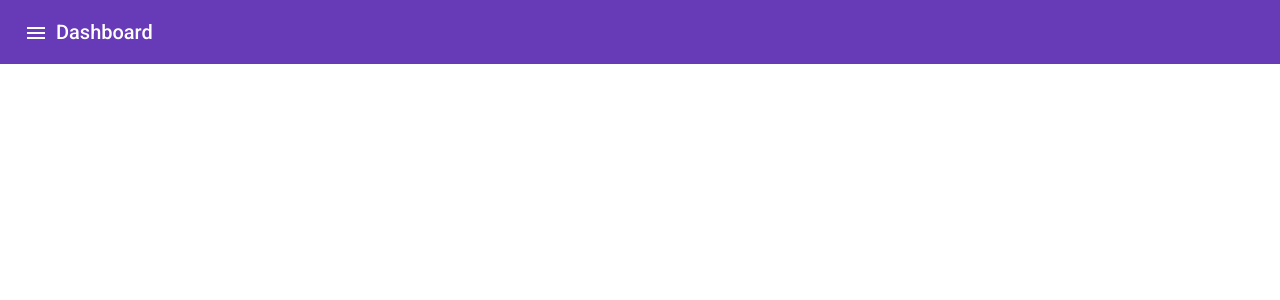
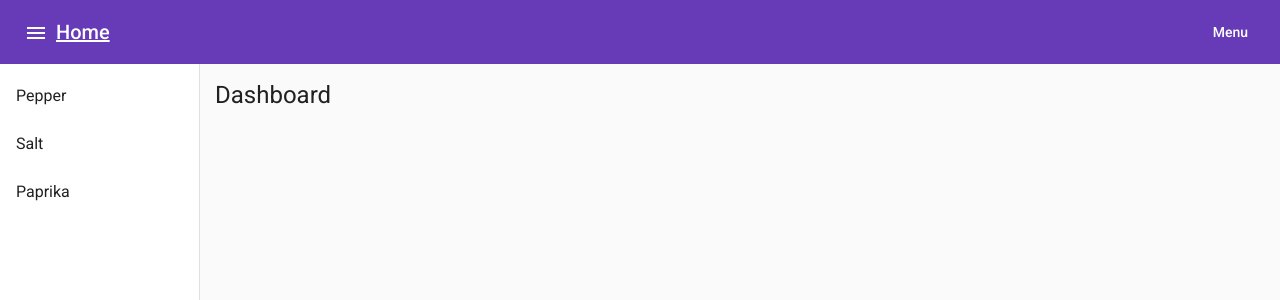
Before and after one commit to torongomlbd/angular-material-starter, an Angular app: page /dashboard in a window 1280 px wide. Both pictures are taken after a click on the button "menu". Shown: the top 300 px of the page. Built offline with nearby package versions, Linux system fonts and the light colour scheme.

Commit message:
feat: sidebar toggle and height

```diff
--- a/src/app/app.component.scss
+++ b/src/app/app.component.scss
@@ -7,14 +7,3 @@
   left: 0;
   right: 0;
 }
-.example-spacer {
-    flex: 1 1 auto;
-  }
-
-
-.sidenav-container {
-    flex: 1;
-    .sidenav {
-        width: 200px;
-    }
-  }
--- a/src/app/layout/dashboard-layout/dashboard-layout.component.html
+++ b/src/app/layout/dashboard-layout/dashboard-layout.component.html
@@ -1,23 +1,28 @@
-<div class="root-container">
+<div class="dashboard-container">
   <mat-toolbar color="primary" class="main-toolbar">
     <button mat-icon-button (click)="sidenav.toggle()"><mat-icon>menu</mat-icon></button>
-    <h1 class="example-app-name">Dashboard</h1>
+    <a routerLink="/" style="color: #fff;">Home</a>
     <span class="example-spacer"></span>
-    <!-- <button mat-button [matMenuTriggerFor]="menu">Menu</button>
+    <button mat-button [matMenuTriggerFor]="menu">Menu</button>
     <mat-menu #menu="matMenu">
       <button mat-menu-item>Item 1</button>
       <button mat-menu-item>Item 2</button>
-    </mat-menu> -->
+    </mat-menu>
   </mat-toolbar>
   <mat-sidenav-container  class="sidenav-container">
     <mat-sidenav #sidenav mode="side" class="sidenav">
-      Sidenav
+      <mat-list>
+        <mat-list-item> Pepper </mat-list-item>
+        <mat-list-item> Salt </mat-list-item>
+        <mat-list-item> Paprika </mat-list-item>
+      </mat-list>
     </mat-sidenav>
 
     <mat-sidenav-content>
+      <div class="main-content">
+        <h1>Dashboard</h1>
+        <router-outlet></router-outlet>
+      </div>
     </mat-sidenav-content>
   </mat-sidenav-container>
-  <div class="main-content">
-    <router-outlet></router-outlet>
-  </div>
 </div>
--- a/src/app/layout/dashboard-layout/dashboard-layout.component.scss
+++ b/src/app/layout/dashboard-layout/dashboard-layout.component.scss
@@ -0,0 +1,23 @@
+.dashboard-container {
+    display: flex;
+    flex-direction: column;
+    position: absolute;
+    top: 0;
+    bottom: 0;
+    left: 0;
+    right: 0;
+}
+
+.example-spacer {
+    flex: 1 1 auto;
+}
+
+.sidenav-container {
+    flex: 1;
+    .sidenav {
+        width: 200px;
+    }
+}
+.main-content {
+    margin: 15px
+}
--- a/src/app/layout/home-layout/home-layout.component.html
+++ b/src/app/layout/home-layout/home-layout.component.html
@@ -1,6 +1,6 @@
-<div class="root-container">
+<div class="main-container">
   <mat-toolbar color="primary" class="main-toolbar">
-    <h1 class="example-app-name">Material Starter</h1>
+    <h1 class="example-app-name">Angular Material Starter</h1>
     <span class="example-spacer"></span>
   </mat-toolbar>
   <div class="main-content">
```
Also changed, not shown: src/app/shared/shared.module.ts (+7 -2 lines). Lines whose indentation alone changed are shown as unchanged.
